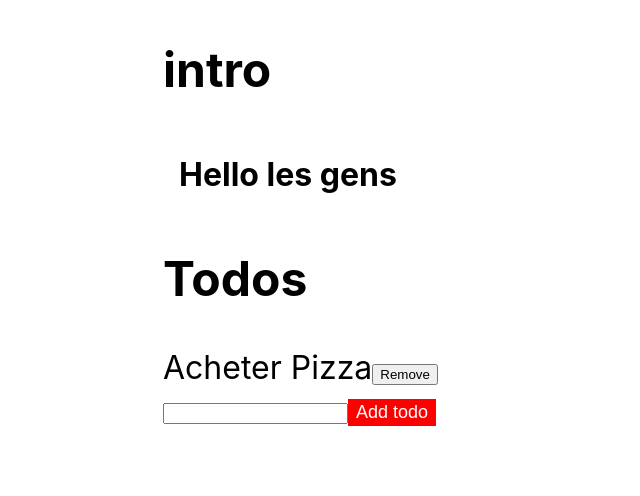
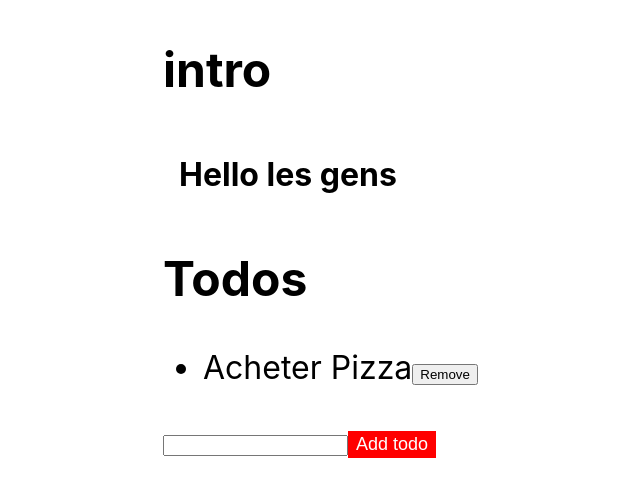
Before and after one commit to alexandersms/react-ts, a React (Create React App) app: page / in a window 1280 px wide. Shown: the top 496 px of the page, without its empty margins (77-717 px from the left). Built offline with nearby package versions, Linux system fonts and the light colour scheme.

Commit message:
generic components

```diff
--- a/src/App.tsx
+++ b/src/App.tsx
@@ -2,6 +2,7 @@
   ButtonHTMLAttributes,
   DetailedHTMLProps,
   FunctionComponent,
+  HTMLAttributes,
   ReactNode,
   useCallback,
   useRef,
@@ -14,7 +15,6 @@
 const Box = ({ children }: { children: ReactNode }) => (
   <div style={{ padding: "1rem", fontWeight: "bold" }}>{children}</div>
 );
-
 
 const Button: FunctionComponent<
   DetailedHTMLProps<
@@ -38,6 +38,26 @@
   </button>
 );
 
+function UL<T>({
+  items,
+  itemClick,
+  render,
+}: DetailedHTMLProps<HTMLAttributes<HTMLUListElement>, HTMLUListElement> & {
+  items: T[];
+  itemClick: (item: T) => void;
+  render: (item: T) => ReactNode;
+}) {
+  return (
+    <ul>
+      {items.map((item, index) => (
+        <li onClick={() => itemClick(item)} key={index}>
+          {render(item)}
+        </li>
+      ))}
+    </ul>
+  );
+}
+
 function App() {
   const { addTodo, todos, removeTodo } = useTodos([
     { id: 0, text: "Acheter Pizza", done: false },
@@ -58,12 +78,18 @@
       <Box>Hello les gens</Box>
 
       <Heading title="Todos" />
-      {todos.map((todo) => (
-        <div key={todo.id}>
-          {todo.text}
-          <button onClick={() => removeTodo(todo.id)}>Remove</button>
-        </div>
-      ))}
+
+      <UL
+        items={todos}
+        itemClick={(item) => alert(item.id)}
+        render={(todo) => (
+          <>
+            {todo.text}
+            <button onClick={() => removeTodo(todo.id)}>Remove</button>
+          </>
+        )}
+      />
+
       <div>
         <input type="text" ref={newTodoRef} />
         <Button onClick={onAddTodo}>Add todo</Button>
```
